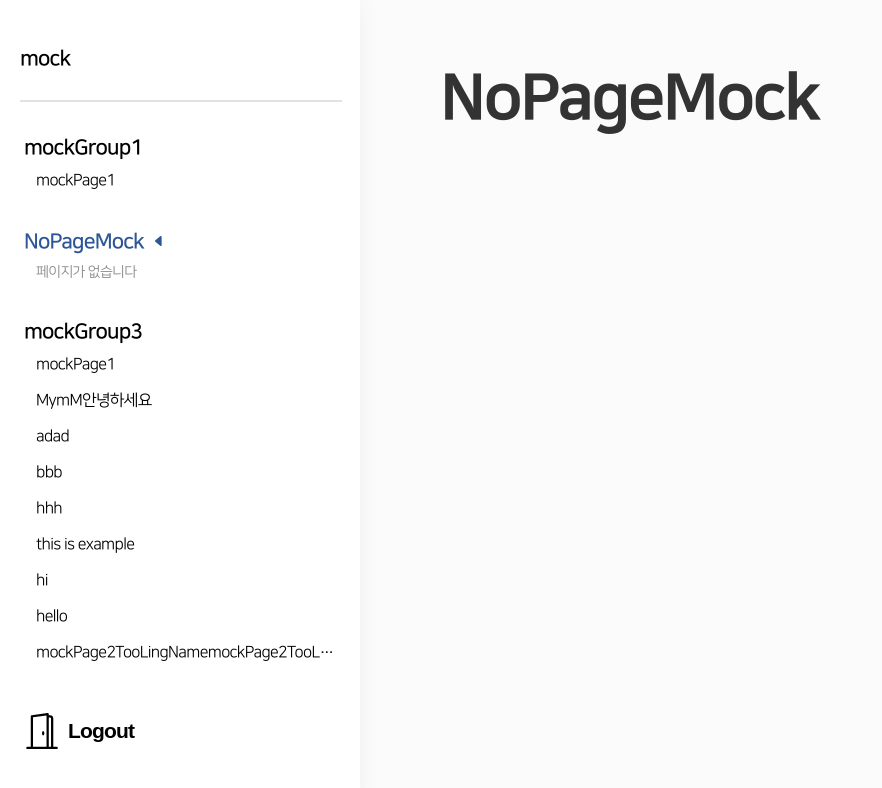
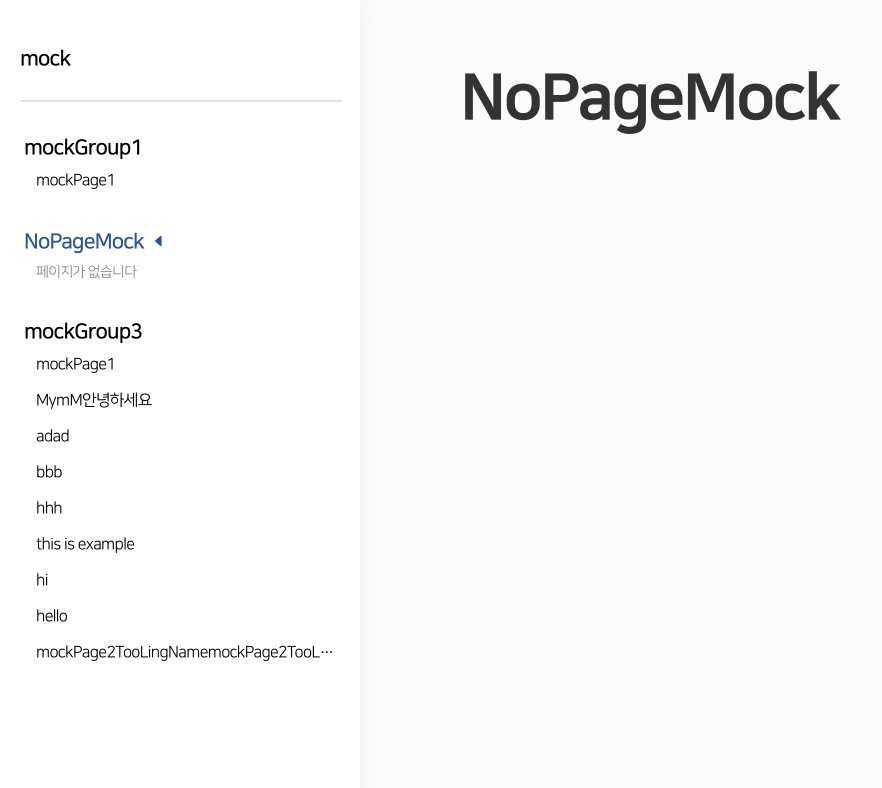
Before and after one commit to JaeilJO/blanking, a Next.js app: page /mock/NoPageMock in a window 1280 px wide. Shown: the top 788 px of the page, without its empty margins (0-882 px from the left). Built offline with nearby package versions, Linux system fonts and the light colour scheme.

Commit message:
refactor : navigation의 position을 fixed로 변경

```diff
--- a/src/app/(authorized)/layout.module.scss
+++ b/src/app/(authorized)/layout.module.scss
@@ -12,12 +12,20 @@ $navigation-width: 360px - $navigation-padding-side * 2;
 
 .navigation_wrapper {
     width: $navigation-width;
+    height: 100dvh;
     padding: 46px $navigation-padding-side;
+
     background-color: a.$white-color;
     box-shadow: a.$basic-shadow;
+    position: fixed;
 }
 
 .content_wrapper {
     width: 100%;
+    position: relative;
+    max-width: calc(100dvw - 360px);
+
+    margin-left: 360px + $navigation-padding-side;
+
     height: 100dvh;
 }
--- a/src/components/PageTable/index.tsx
+++ b/src/components/PageTable/index.tsx
@@ -8,7 +8,9 @@ import { useParams } from 'next/navigation';
 
 function PageTable({ pages }: { pages: any }) {
     const param = useParams();
+
     console.log(param);
+
     return (
         <ul className={style.page_contatiner}>
             {pages?.map((page: any) => (
```
